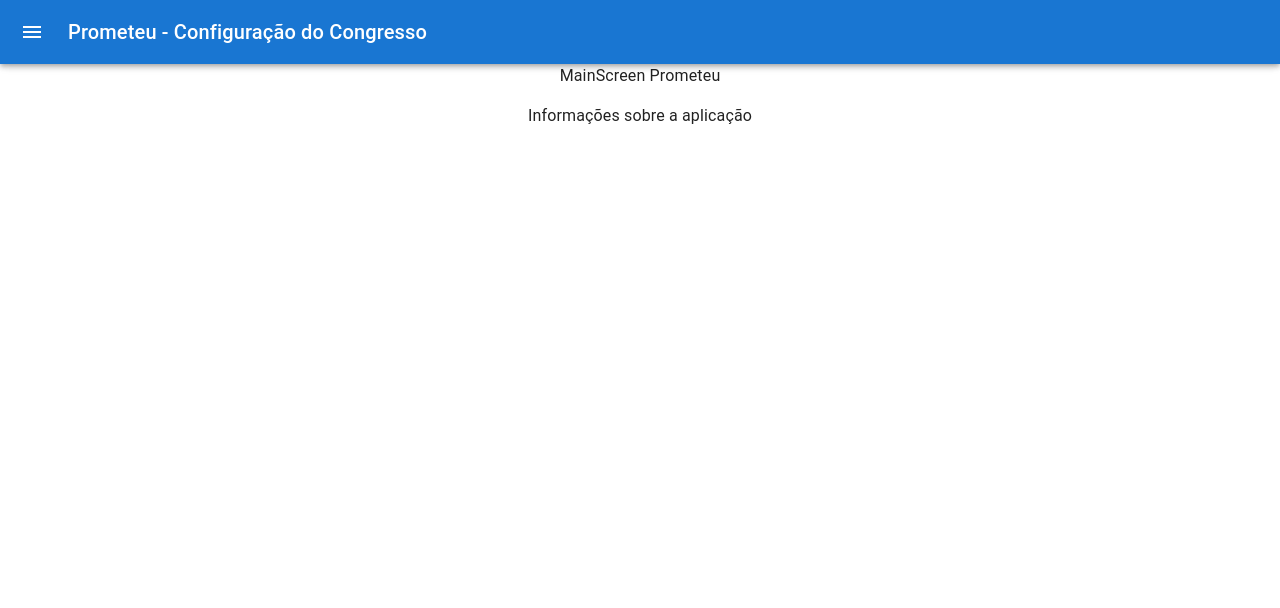
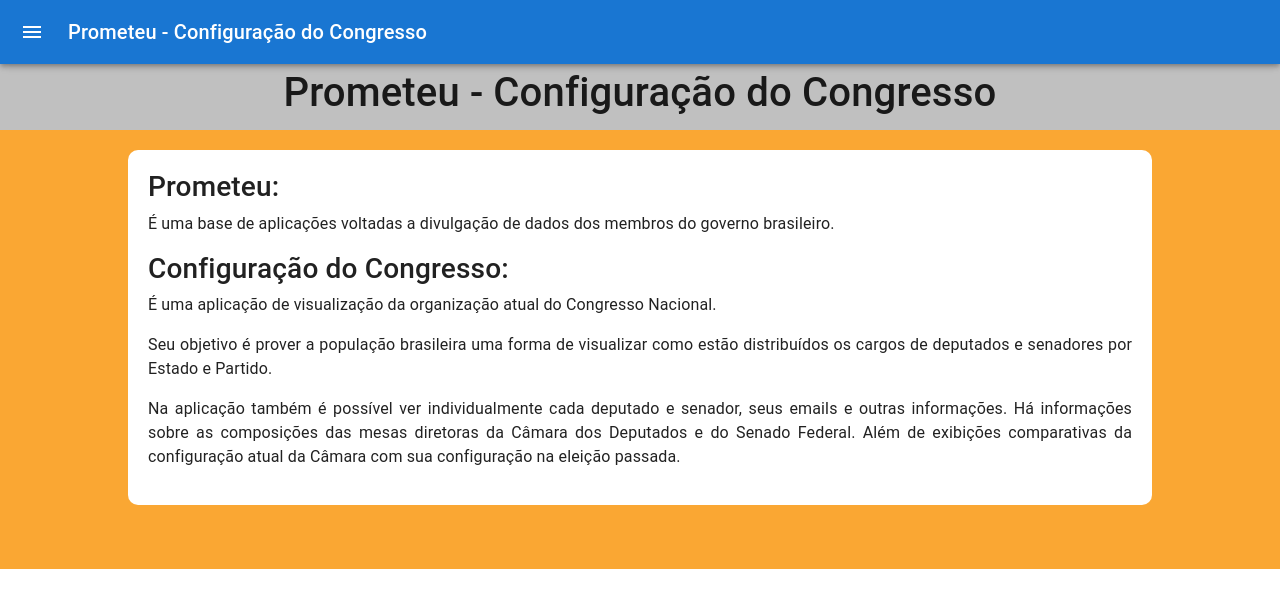
Before and after one commit to LuisHenrique7/Configuracao_Camara, a React (Create React App) app: page / in a window 1280 px wide. Shown: the top 608 px of the page. Built offline with nearby package versions, Linux system fonts and the light colour scheme.

Commit message:
add sunburst grafic in Deputies by State

```diff
--- a/src/App.css
+++ b/src/App.css
@@ -3,6 +3,7 @@
   display: flex;
   justify-content: center;
   width: 100%;
+  height: 100%;
   flex-direction: column;
 }
 
--- a/src/data/proporcaoDeputadosPorEstado.js
+++ b/src/data/proporcaoDeputadosPorEstado.js
@@ -4,7 +4,7 @@ export const proporcaoDeputadosPorEstado = {
                 "PE","PI","PR","RJ","RN","RO","RR","RS","SC","SE","SP","TO"
     ],
     deputies: [
-                8, 9, 8, 8, 39, 22, 8, 10, 17, 18, 53, 8, 8, 17, 12, 25, 10, 30, 44, 10, 9,
-                8, 30, 16, 8, 70, 8
+                8, 9, 8, 8, 39, 22, 8, 10, 17, 18, 53, 8, 8, 17, 12, 25, 10, 30, 46, 8, 8,
+                8, 31, 16, 8, 70, 8
     ],
 };
--- a/src/pages/DeputiesByStateScreen/index.js
+++ b/src/pages/DeputiesByStateScreen/index.js
@@ -9,11 +9,65 @@ import "./styles.css";
 
 import Ball from '../../components/Ball';
 
-const DeputiesByStateScreen = ({ proporcaoDeputadosPorEstado }) => {
+const DeputiesByStateScreen = ({ proporcaoDeputadosPorEstado, deputadosEmExercicio }) => {
     const [valueVisualization, setValueVisualization] = useState(0);
     const handleChangeValueVisualization = (event, newValueVisualization) => {
         setValueVisualization(newValueVisualization);
     };
+
+    const namesByState = [];
+    const namesStates = [];
+
+    const labelsGraficSunburst = [].concat(proporcaoDeputadosPorEstado.states);
+    const parentsGraficSunburst = [];
+    const valuesGraficSunburst = [].concat(proporcaoDeputadosPorEstado.deputies);
+
+    for (var s = 0; s < proporcaoDeputadosPorEstado.states.length; ++s) {
+        parentsGraficSunburst.push("");
+    };
+
+    for (var s = 0; s < Object.keys(deputadosEmExercicio.nome).length; ++s) {
+        let name = deputadosEmExercicio.nome[s];
+        let state = deputadosEmExercicio.siglaUf[s];
+        labelsGraficSunburst.push(name);
+        parentsGraficSunburst.push(state);
+        valuesGraficSunburst.push(1);
+    };
+
+
+    for (var s = 0; s < proporcaoDeputadosPorEstado.states.length; ++s) {
+        namesByState.push(0);
+        namesStates.push(0);
+    };
+
+    for (var s = 0; s < Object.keys(deputadosEmExercicio.nome).length; ++s) {
+        let name = deputadosEmExercicio.nome[s];
+        let state = deputadosEmExercicio.siglaUf[s];
+        let index = proporcaoDeputadosPorEstado.states.indexOf(state);
+        namesByState[index] = namesByState[index] + 1;
+        namesStates[index] = namesStates[index] + 1;
+    };
+
+
+    console.log(proporcaoDeputadosPorEstado.deputies.reduce((a, b) => {
+        return a + b;
+      }, 0));
+    console.log("-----------------------------------------")
+    console.log(labelsGraficSunburst);
+    console.log(parentsGraficSunburst);
+    console.log(valuesGraficSunburst);
+    console.log("-----------------------------------------")
+    console.log("namesStates", namesStates)
+
+    // https://flexiple.com/javascript/flatten-array-javascript/
+    // let flatArrayNamesByState = [].concat.apply([], namesByState);
+    // flatArrayNamesByState = [].concat.apply([], flatArrayNamesByState);
+    // console.log(flatArrayNamesByState);
+
+    // let flatArrayNamesStates = [].concat.apply([], namesStates);
+    // flatArrayNamesStates = [].concat.apply([], flatArrayNamesStates);
+    // console.log(flatArrayNamesStates);
+
 
     return (
         <div className='containerDepByState'>
@@ -25,7 +79,8 @@ const DeputiesByStateScreen = ({ proporcaoDeputadosPorEstado }) => {
                 <Box sx={{bgcolor: 'background.paper', margin: '0px 50px' }}>
                     <Tabs value={valueVisualization} onChange={handleChangeValueVisualization} centered>
                         <Tab label="Exibição com Bolinhas" />
-                        <Tab label="Exibição Geral da Câmara" />
+                        <Tab label="Gráfico de Pizza" />
+                        <Tab label="Gráfico de Sunburst" />
                         <Tab label="Gráfico de Barras" />
                     </Tabs>
                 </Box>
@@ -82,16 +137,69 @@ const DeputiesByStateScreen = ({ proporcaoDeputadosPorEstado }) => {
 
                         />
                     </div>
-                    <div className='ballsDeputiesDepByState'>
-                        <Ball
-                            array={proporcaoDeputadosPorEstado.deputies}
-                            useColors={true}
+                    {/* <div>
+                        <Plot
+                            data = {[
+                                {
+                                    "type": "sunburst",
+                                    "labels": ["Eve", "Cain", "Seth", "Enos", "Noam", "Abel", "Awan", "Enoch", "Azura"],
+                                    "parents": ["", "", "", "Seth", "Seth", "", "", "Awan", "" ],
+                                    "values":  [65, 14, 12, 10, 2, 6, 6, 4, 4],
+                                    "leaf": {"opacity": 0.4},
+                                    "marker": {"line": {"width": 2}},
+                                    "branchvalues": 'total'
+                                }
+                            ]}
+
+                            layout = {
+                                {
+                                    title: "Percentagem de Deputados eleitos por Estado",
+                                    height: 700,
+                                    width: 700,
+                                    margin: {"t": 50, "b": 50, "l": 50, "r": 50},
+                                    showlegend: false,
+                                }
+                            }
+
                         />
-                    </div>
+                    </div> */}
                 </div>
             )}
 
             {valueVisualization === 2 && (
+                <div className='divSunburstGraficDeputiesByState'>
+                    <Plot
+                        data = {[
+                            {
+                                "type": "sunburst",
+                                "labels": labelsGraficSunburst,
+                                "parents": parentsGraficSunburst,
+                                "values":  valuesGraficSunburst,
+                                //"leaf": {"opacity": 0.4},
+                                "marker": {"line": {"width": 2}},
+                                "branchvalues": 'total',
+                                textinfo: "label+percent",
+                                textposition: "inside",
+                                automargin: true,
+                                maxdepth: 2,
+                            }
+                        ]}
+
+                        layout = {
+                            {
+                                title: "Percentagem de Deputados eleitos por Estado",
+                                height: 1200,
+                                width: 1200,
+                                margin: {"t": 50, "b": 50, "l": 50, "r": 50},
+                                showlegend: false,
+                            }
+                        }
+
+                    />
+                </div>
+            )}
+
+            {valueVisualization === 3 && (
                 <div className='divGraficBarDepByState'>
                     <Plot
                         data = {[
--- a/src/pages/DeputiesByStateScreen/styles.css
+++ b/src/pages/DeputiesByStateScreen/styles.css
@@ -82,10 +82,17 @@
 .divGraficBarDepByState {
     margin: 20px;
 }
+
 .generalViewDeputiesByState {
     align-items: center;
     align-content: center;
+    width: 100%;
     display: flex;
     flex-flow: column;
     margin: 10px 0px;
 }
+
+.divSunburstGraficDeputiesByState {
+    width: 100%;
+    margin: 20px 0px;
+}
--- a/src/pages/MainScreen/index.js
+++ b/src/pages/MainScreen/index.js
@@ -4,8 +4,21 @@ import './styles.css';
 const MainScreen = () => {
     return (
         <div className="container-main">
-            <p>MainScreen Prometeu</p>
-            <div><p>Informações sobre a aplicação</p></div>
+            <div className='headerMainScreen'>
+                <h1>Prometeu - Configuração do Congresso</h1>
+            </div>
+            <div className='divAboutMainScreen'>
+                <div>
+                    <h3>Prometeu:</h3>
+                    <p>É uma base de aplicações voltadas a divulgação de dados dos membros do governo brasileiro.</p>
+                </div>
+                <div>
+                    <h3>Configuração do Congresso:</h3>
+                    <p>É uma aplicação de visualização da organização atual do Congresso Nacional.</p>
+                    <p>Seu objetivo é prover a população brasileira uma forma de visualizar como estão distribuídos os cargos de deputados e senadores por Estado e Partido.</p>
+                    <p>Na aplicação também é possível ver individualmente cada deputado e senador, seus emails e outras informações. Há informações sobre as composições das mesas diretoras da Câmara dos Deputados e do Senado Federal. Além de exibições comparativas da configuração atual da Câmara com sua configuração na eleição passada.</p>
+                </div>
+            </div>
         </div>
     )
 }
--- a/src/pages/MainScreen/styles.css
+++ b/src/pages/MainScreen/styles.css
@@ -1,4 +1,23 @@
 .container-main {
     width: 100%;
     height: 100%;
+    display: flex;
+    flex-direction: column;
+    align-items: center;
+    background-color: #FAA733;
 }
+
+.headerMainScreen {
+    background-color: silver;
+    width: 100%;
+    padding: 5px 0px;
+    margin-bottom: 20px;
+}
+
+.divAboutMainScreen {
+    background-color: #FFF;
+    width: 80%;
+    border-radius: 10px;
+    text-align: justify;
+    padding: 20px;
+}
```
Also changed, not shown: src/components/MyDrawer/index.js (line endings or trailing spaces).
